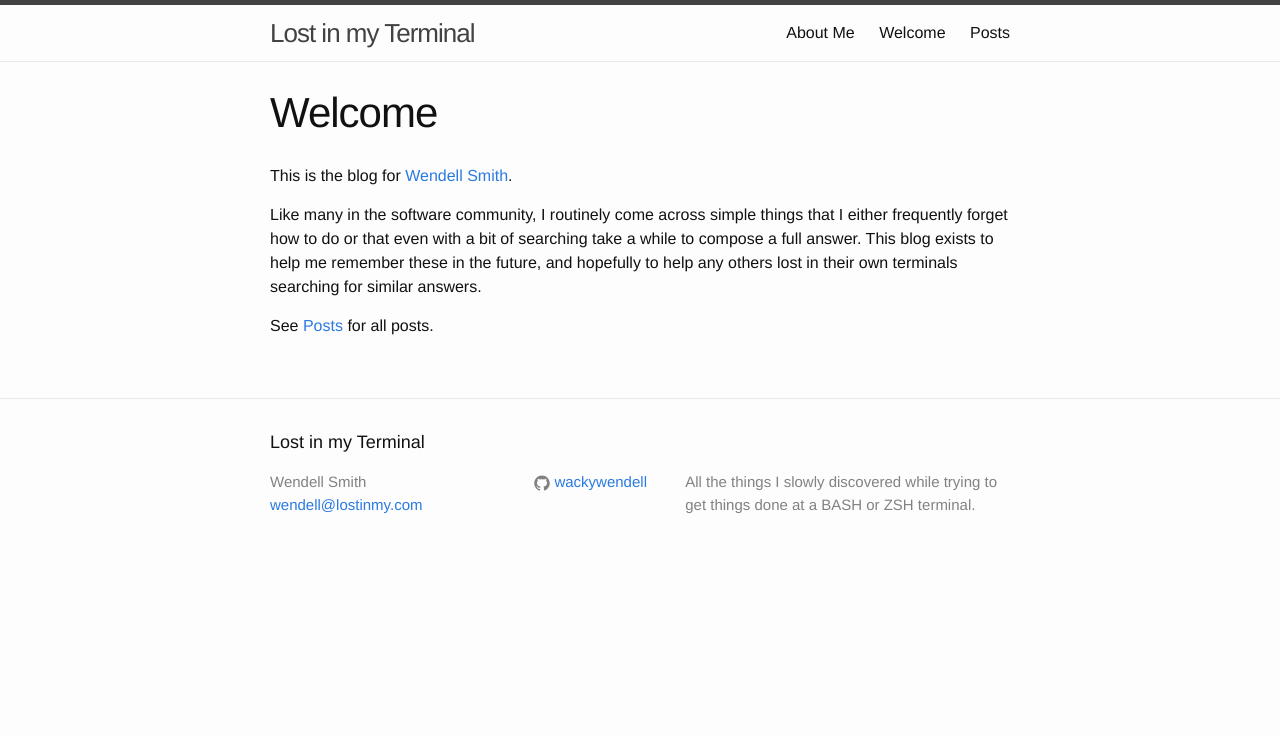
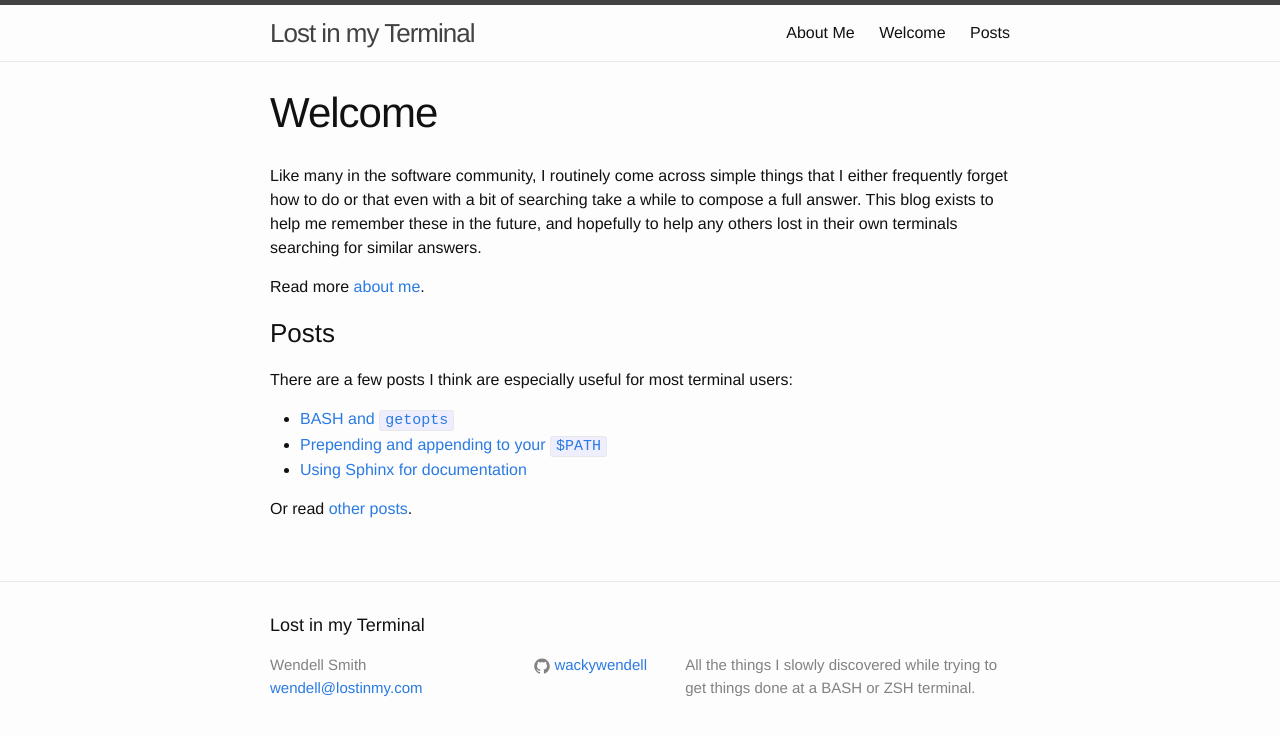
Before and after one commit to wackywendell/lostinmyterminal, a Jekyll site: the page built from index.md, in a window 1280 px wide. Shown: the top 736 px of the page. Built offline with Jekyll 4.4.1, drawn with Linux system fonts in a browser that asks for light colours.

Commit message:
Added some posts to welcome page

```diff
--- a/index.md
+++ b/index.md
@@ -4,8 +4,19 @@ title: Welcome
 permalink: /
 ---
 
-This is the blog for [Wendell Smith](about).
+Like many in the software community, I routinely come across simple things that I either frequently
+forget how to do or that even with a bit of searching take a while to compose a full answer. This
+blog exists to help me remember these in the future, and hopefully to help any others lost in their
+own terminals searching for similar answers.
 
-Like many in the software community, I routinely come across simple things that I either frequently forget how to do or that even with a bit of searching take a while to compose a full answer. This blog exists to help me remember these in the future, and hopefully to help any others lost in their own terminals searching for similar answers.
+Read more [about me](about).
 
-See [Posts](posts) for all posts.
+### Posts
+
+There are a few posts I think are especially useful for most terminal users:
+
+  * [BASH and `getopts`]({% post_url 2015-02-06-getopts %})
+  * [Prepending and appending to your `$PATH`]({% post_url 2015-01-09-path-prepend %})
+  * [Using Sphinx for documentation]({% post_url 2015-03-09-sphinx-documentation %})
+
+Or read [other posts](posts).
```
